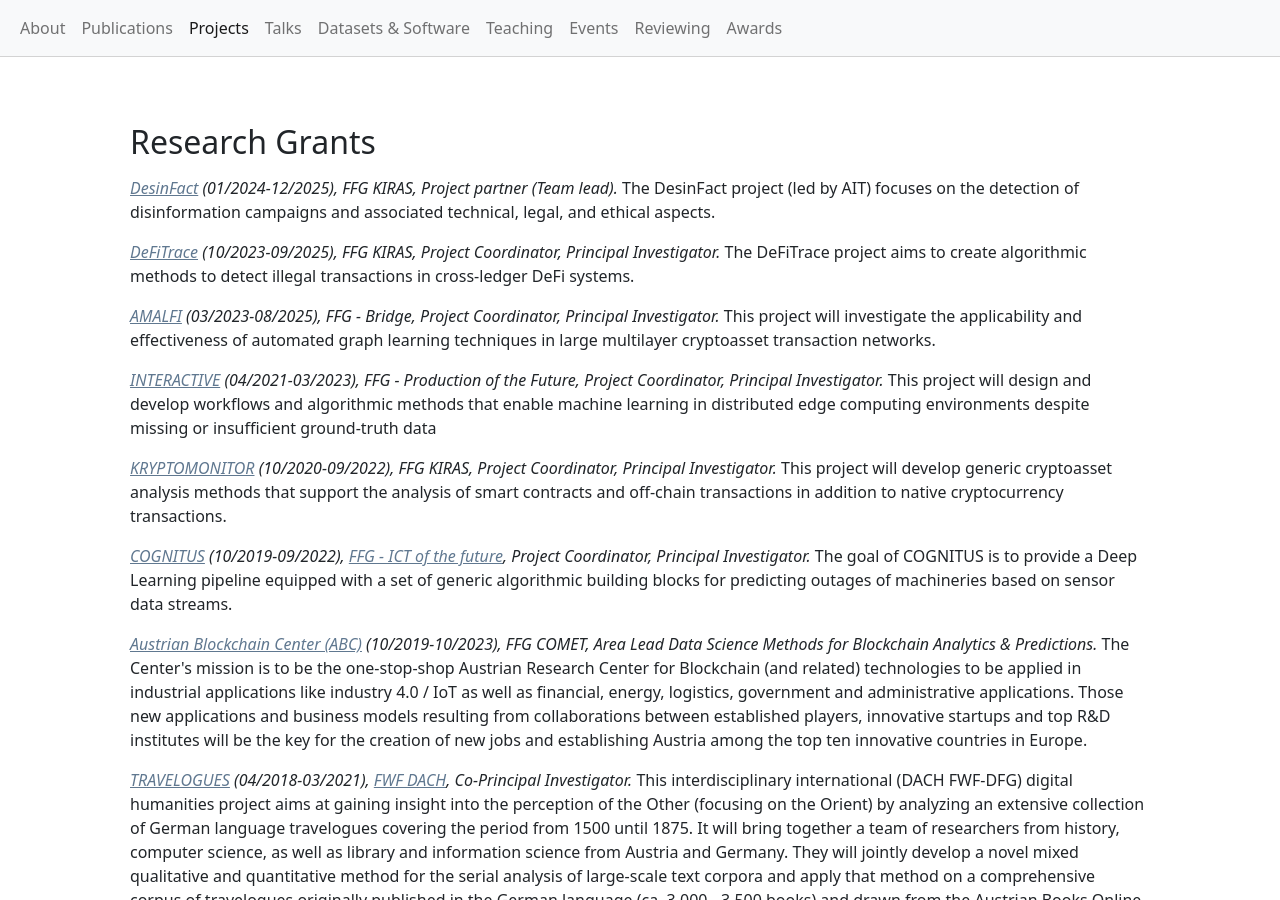
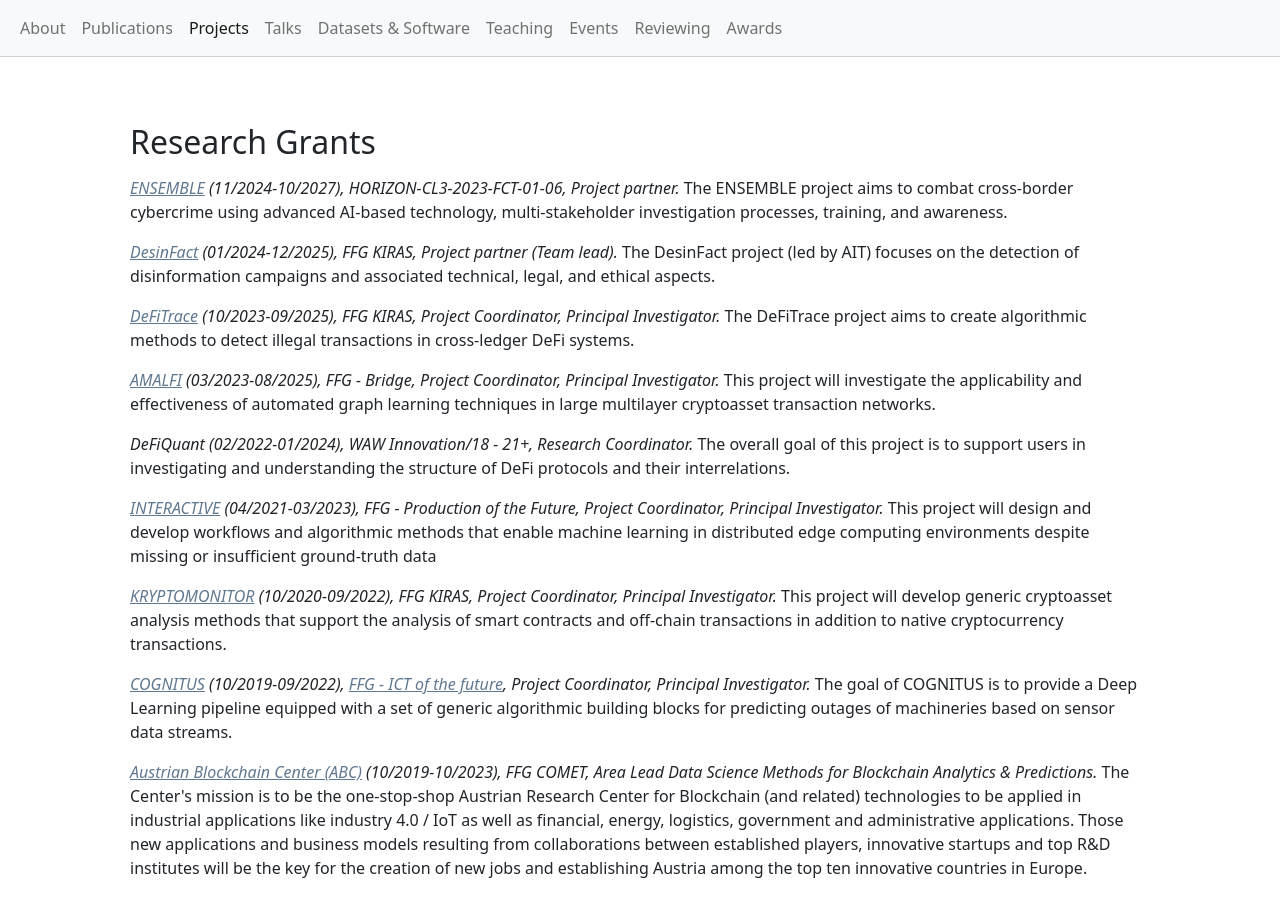
Before and after one commit to behas/behas.github.com, a Jekyll site: the page built from projects.html, in a window 1280 px wide and 900 px high. Built offline with Jekyll 4.4.1, drawn with Linux system fonts in a browser that asks for light colours; a style sheet for code colours, icons or effects is not loaded.

Commit message:
add project

```diff
--- a/_data/projects.yml
+++ b/_data/projects.yml
@@ -1,3 +1,14 @@
+- acronym: "ENSEMBLE"
+  uri: "https://cordis.europa.eu/project/id/101168360"
+  start_date: "2024-11-01"
+  end_date: "2027-10-31"
+  funding_source: "HORIZON-CL3-2023-FCT-01-06"
+  role: "Project partner"
+  description: >
+    The ENSEMBLE project aims to combat cross-border cybercrime using
+    advanced AI-based technology, multi-stakeholder investigation processes,
+    training, and awareness.
+
 - acronym: "DesinFact"
   uri: "https://projekte.ffg.at/projekt/4866636"
   start_date: "2024-01-01"
@@ -28,6 +39,15 @@
     This project will investigate the applicability and effectiveness of
     automated graph learning techniques in large multilayer cryptoasset transaction
     networks.
+
+- acronym: "DeFiQuant"
+  start_date: "2022-02-01"
+  end_date: "2024-01-31"
+  funding_source: "WAW Innovation/18 - 21+"
+  role: "Research Coordinator"
+  description: >
+    The overall goal of this project is to support users in investigating
+    and understanding the structure of DeFi protocols and their interrelations.
 
 - acronym: "INTERACTIVE"
   uri: "https://www.interactive-project.info/"
```
